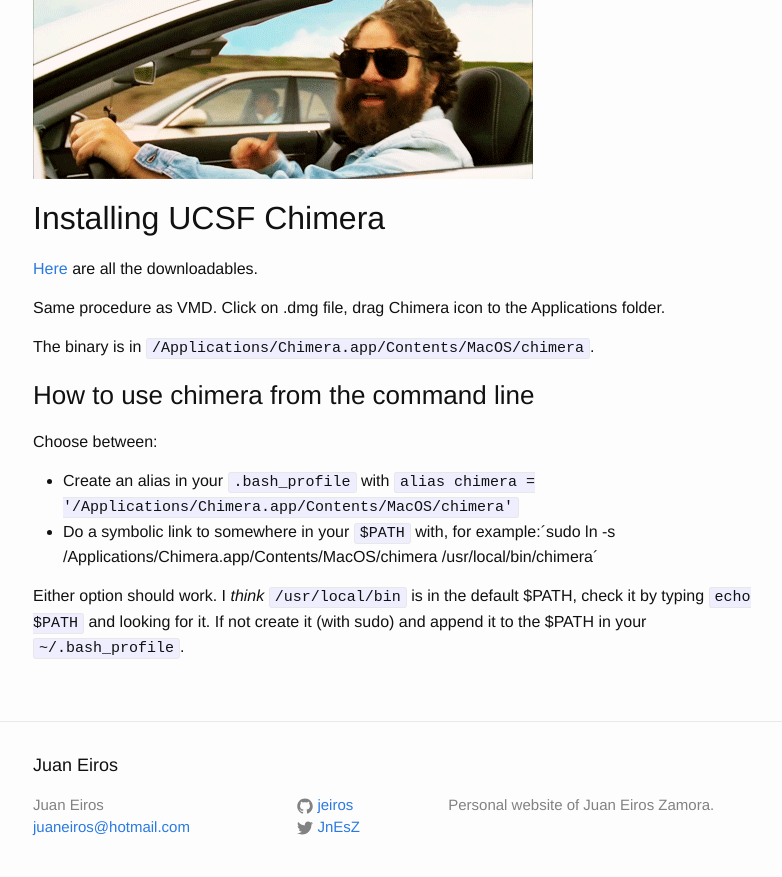
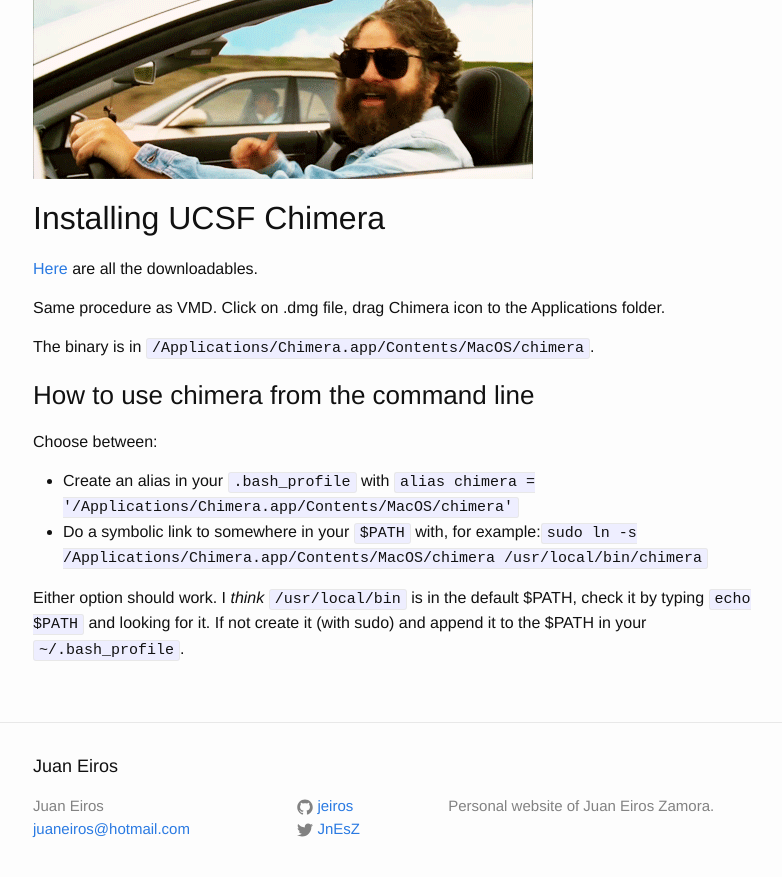
Before and after one commit to jeiros/jeiros.github.io, a Jekyll site: the page built from _posts/2016-07-30-install_notes.markdown, in a window 1280 px wide and 900 px high, scrolled down 2819 px. Shown: the top 877 px of the window, without its empty margins (237-1019 px from the left). Built offline with Jekyll 4.4.1, drawn with Linux system fonts in a browser that asks for light colours.

Commit message:
Replace ´ with `

```diff
--- a/_posts/2016-07-30-install_notes.markdown
+++ b/_posts/2016-07-30-install_notes.markdown
@@ -138,7 +138,7 @@
 Choose between:
 
   - Create an alias in your `.bash_profile` with `alias chimera = '/Applications/Chimera.app/Contents/MacOS/chimera'`
-  - Do a symbolic link to somewhere in your `$PATH` with, for example:´sudo ln -s /Applications/Chimera.app/Contents/MacOS/chimera /usr/local/bin/chimera´
+  - Do a symbolic link to somewhere in your `$PATH` with, for example:`sudo ln -s /Applications/Chimera.app/Contents/MacOS/chimera /usr/local/bin/chimera`
 
 Either option should work.
 I *think* `/usr/local/bin` is in the default $PATH, check it by typing `echo $PATH` and looking for it.
```
